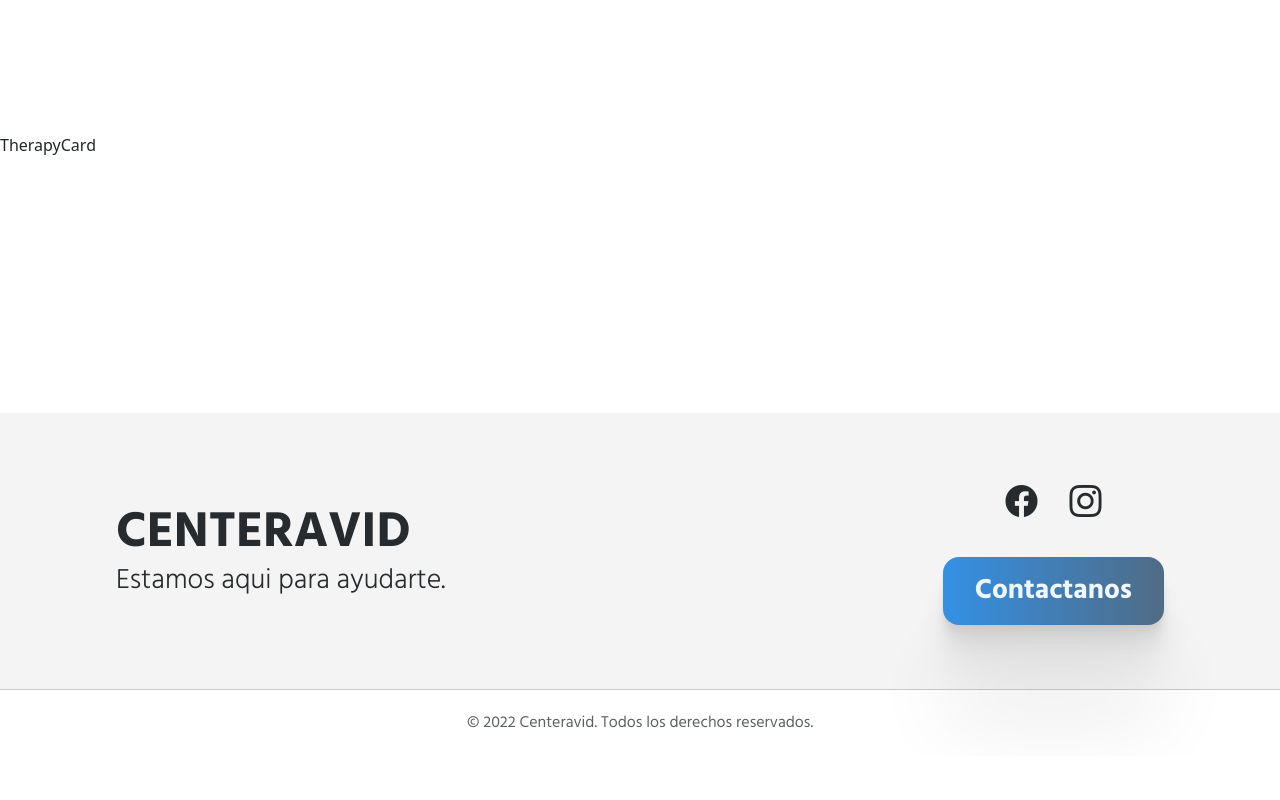
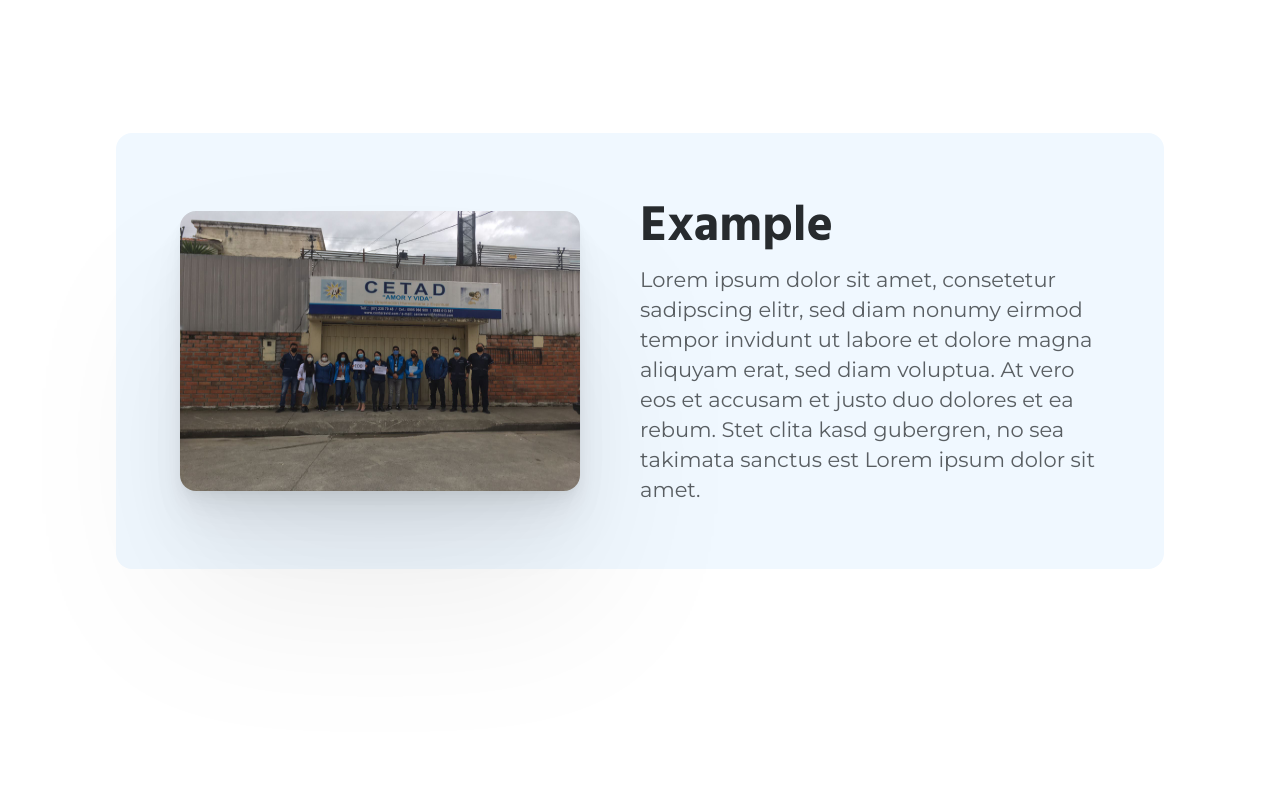
Before and after one commit to Mikadifo/Centeravid, a React (Create React App) app: page /terapias in a window 1280 px wide. Shown: the part 540-1340 px from the top of the page. Before the commit the page ends 1296 px from the top, so only its background shows below. Built offline with nearby package versions, Linux system fonts and the light colour scheme.

Commit message:
[add] therapy cards

```diff
--- a/src/components/therapyCard/TherapyCard.css
+++ b/src/components/therapyCard/TherapyCard.css
@@ -0,0 +1,32 @@
+.therapy-card-container {
+  background-color: var(--color-white);
+  padding: 64px;
+  border-radius: 16px;
+}
+
+.therapy-card-container img {
+  border-radius: 16px;
+  width: 400px;
+  height: 280px;
+  filter: drop-shadow(0px 100px 80px rgba(0, 0, 0, 0.07))
+    drop-shadow(0px 41.7776px 33.4221px rgba(0, 0, 0, 0.0503198))
+    drop-shadow(0px 22.3363px 17.869px rgba(0, 0, 0, 0.0417275))
+    drop-shadow(0px 12.5216px 10.0172px rgba(0, 0, 0, 0.035))
+    drop-shadow(0px 6.6501px 5.32008px rgba(0, 0, 0, 0.0282725))
+    drop-shadow(0px 2.76726px 2.21381px rgba(0, 0, 0, 0.0196802));
+}
+
+.therapy-card-container h3 {
+  color: rgb(var(--color-black));
+  font-size: var(--h3-size);
+  font-family: var(--h3-font-bold);
+  line-height: var(--h3-height);
+}
+
+.therapy-card-container p {
+  color: var(--color-black-75);
+  font-size: var(--paragraph-size);
+  font-family: var(--paragraph-font);
+  line-height: var(--paragraph-height);
+  margin: 0px;
+}
--- a/src/components/therapyCard/TherapyCard.js
+++ b/src/components/therapyCard/TherapyCard.js
@@ -1,5 +1,17 @@
+import './TherapyCard.css';
+
 const TherapyCard = ({ img, title, text }) => {
-    return <>TherapyCard</>;
+    return (
+        <div className="therapy-card-container row">
+            <div className="col p-0 my-auto">
+                <img src={img} alt={title} />
+            </div>
+            <div className="col p-0 my-auto">
+                <h3>{title}</h3>
+                <p>{text}</p>
+            </div>
+        </div>
+    );
 };
 
 export default TherapyCard;
--- /dev/null
+++ b/src/views/therapies/Therapies.css
@@ -0,0 +1,3 @@
+.therapies {
+  margin: 0px 128px;
+}
--- a/src/views/therapies/Therapies.js
+++ b/src/views/therapies/Therapies.js
@@ -1,5 +1,7 @@
 import TherapyCard from '../../components/therapyCard/TherapyCard';
 import TopCard from '../../components/topCard/TopCard';
+import imgExample from './../../resources/imgs/home_img.jpeg'; //TODO: get real one
+import './Therapies.css';
 
 const Therapies = () => {
     return (
@@ -8,7 +10,15 @@ const Therapies = () => {
                 title={'Terapias'}
                 subtitle={'Ofrecemos las mejores terapias de rehabilitación'}
             />
-            <TherapyCard />
+            <div className="therapies">
+                <TherapyCard
+                    img={imgExample}
+                    title={'Example'}
+                    text={
+                        'Lorem ipsum dolor sit amet, consetetur sadipscing elitr, sed diam nonumy eirmod tempor invidunt ut labore et dolore magna aliquyam erat, sed diam voluptua. At vero eos et accusam et justo duo dolores et ea rebum. Stet clita kasd gubergren, no sea takimata sanctus est Lorem ipsum dolor sit amet.'
+                    }
+                />
+            </div>
         </>
     );
 };
```
